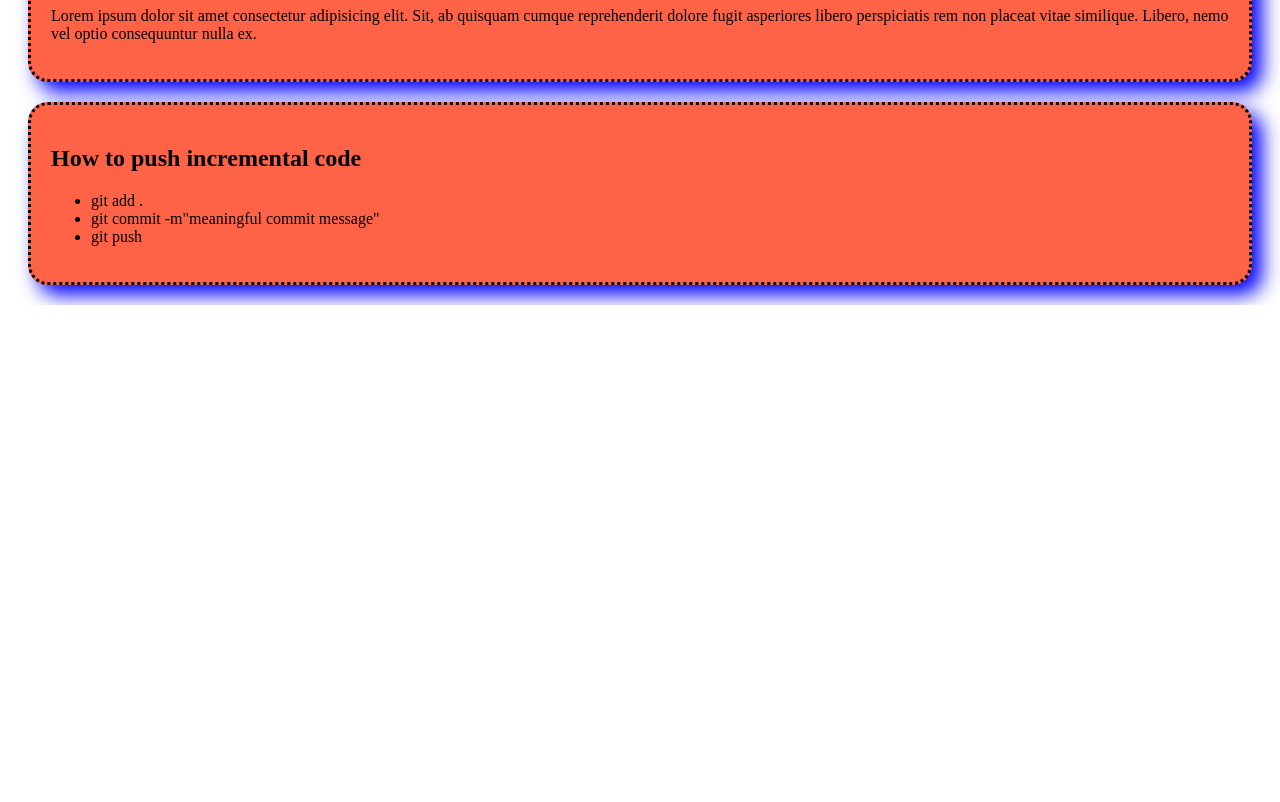
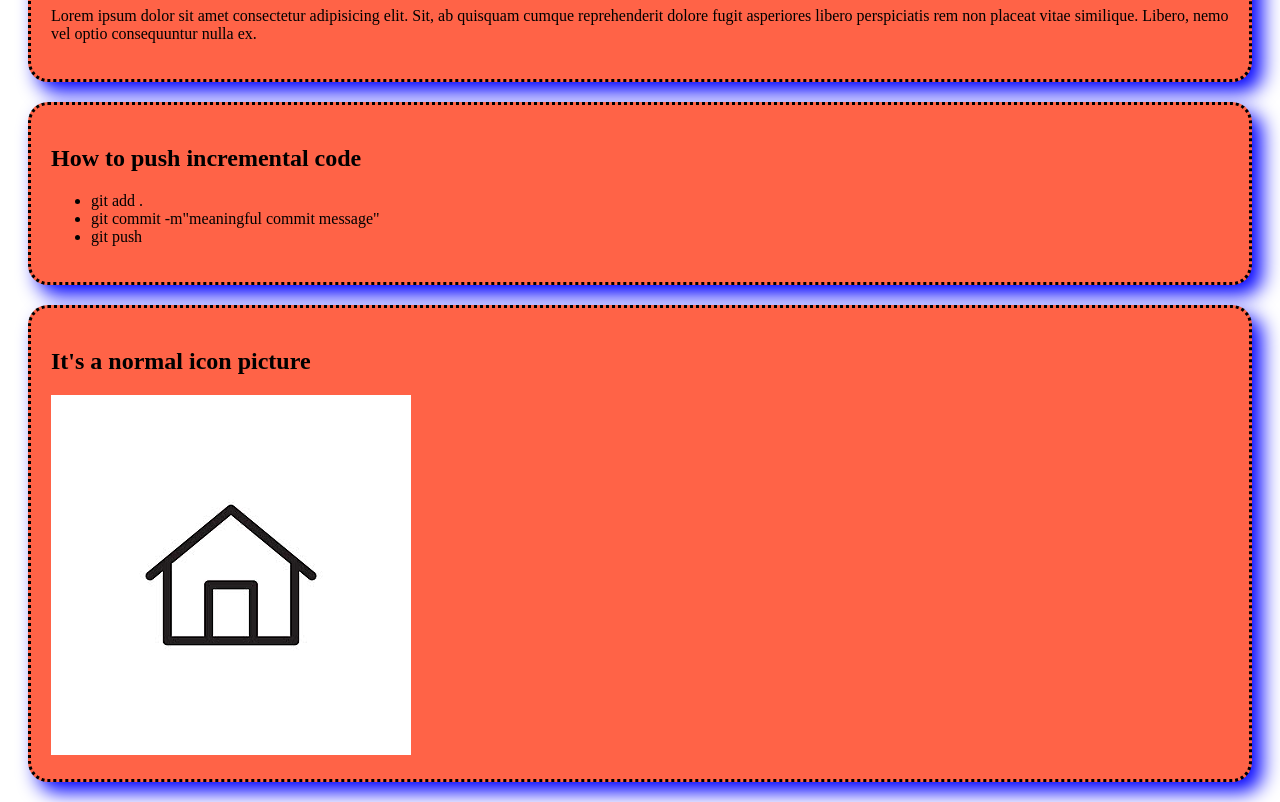
Before and after one commit to chnoya12/First_demo, a plain HTML site: page index.html in a window 1280 px wide. Shown: the part 657-1459 px from the top of the page. Before the commit the page ends 962 px from the top, so only its background shows below. Drawn offline with Linux system fonts and the light colour scheme.

Commit message:
Just added a picture

```diff
--- a/index.html
+++ b/index.html
@@ -31,5 +31,9 @@
             <li>git push</li>
         </ul>
     </div>
+    <div>
+        <h2>It's a normal icon picture</h2>
+        <img src="imagess/po.jpg" alt="">
+    </div>
 </body>
 </html>
```
Also changed, not shown: imagess/po.jpg (added).
